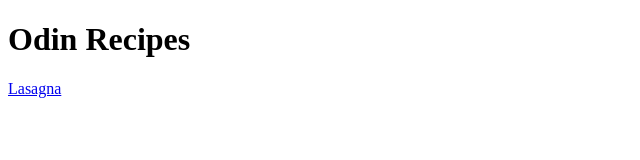
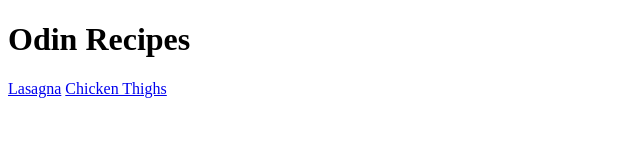
Before and after one commit to TheSeeker07/odin-recipes, a plain HTML site: page index.html in a window 1280 px wide. Shown: the whole page, without its empty margins (0-640 px from the left). Drawn offline with Linux system fonts and the light colour scheme.

Commit message:
Add link to chicken_thighs.html to index.html

```diff
--- a/index.html
+++ b/index.html
@@ -8,5 +8,6 @@
 <body>
     <h1>Odin Recipes</h1>
     <a href="recipes/lasagna.html" target="_blank">Lasagna</a>
+    <a href="recipes/chicken_thighs.html" target="_blank">Chicken Thighs</a>
 </body>
 </html>
```
